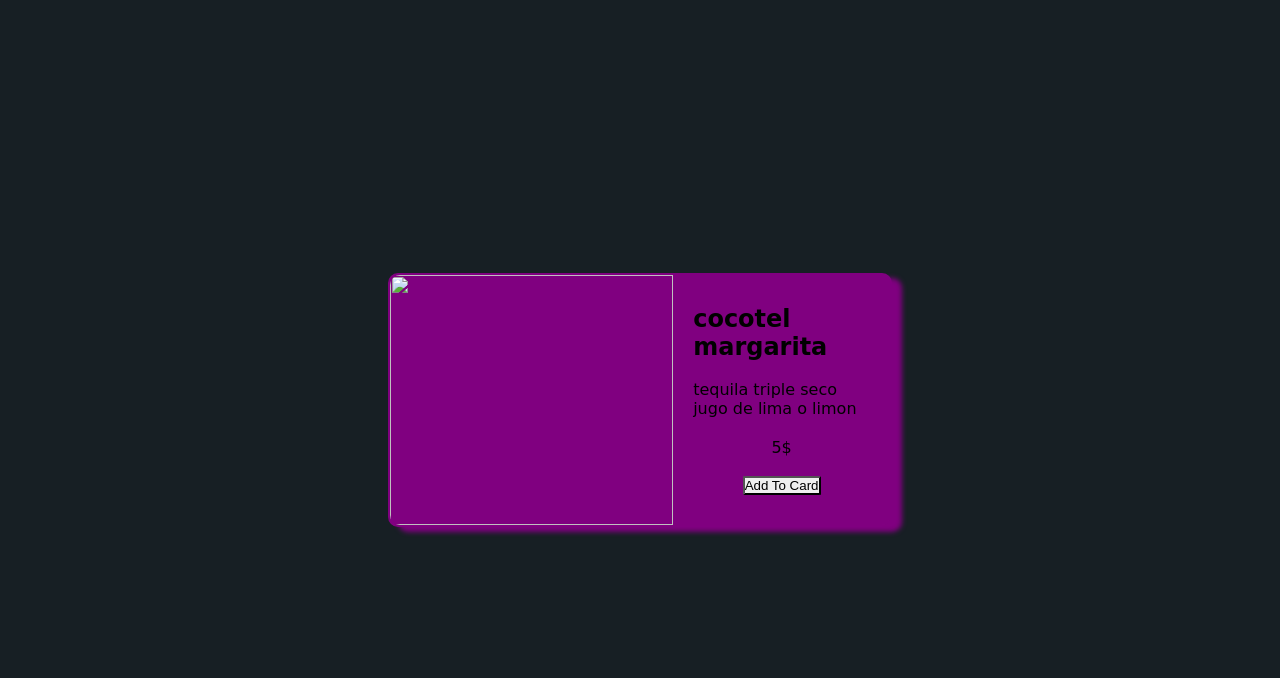
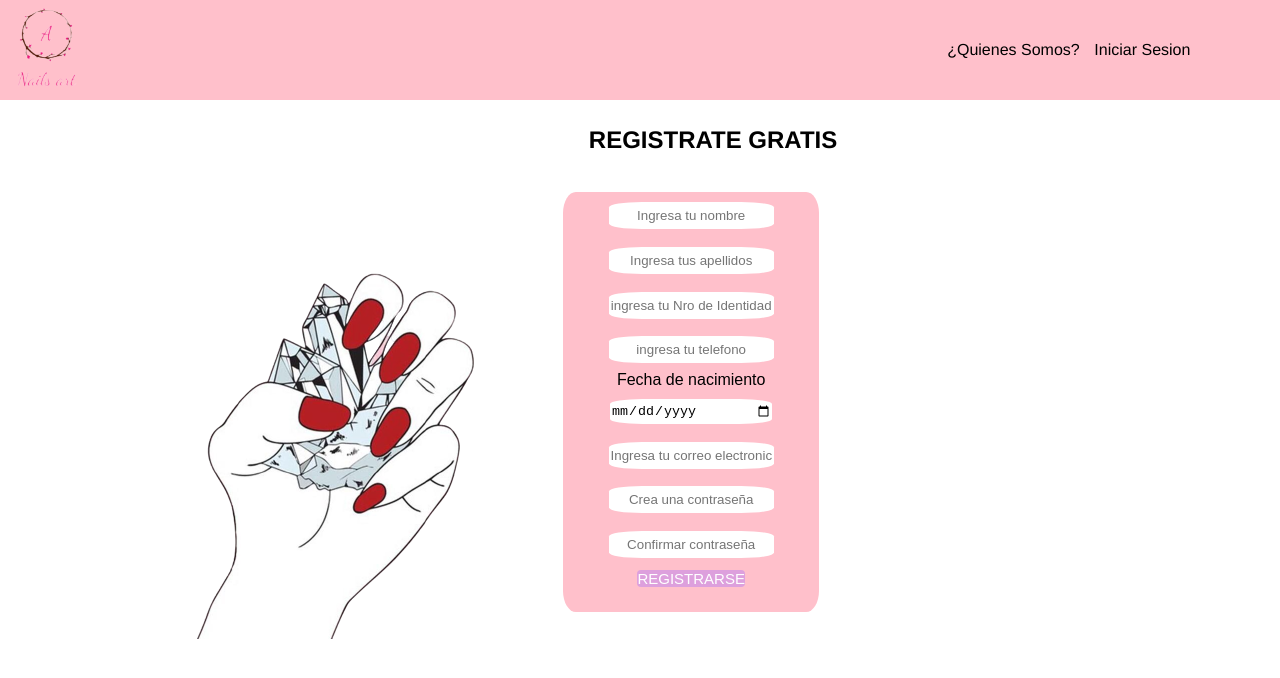
Before and after one commit to sergi-2003/NAIL-ART, a plain HTML site: page index.html in a window 1280 px wide. Drawn offline with Linux system fonts and the light colour scheme.

Commit message:
Add files via upload

```diff
--- /dev/null
+++ b/formulario.css
@@ -0,0 +1,93 @@
+body {
+    margin: auto;
+    background-image: url("img2.png");
+    background-repeat: no-repeat;
+    background-position: 16% ;
+}
+
+header {
+   display: flex;
+    background-color: pink;
+    height: 100px;
+    align-items: center;
+}
+
+.img1 {
+ width: 7%;
+
+}
+
+
+.formulario{
+    margin:auto;
+    background-color: pink;
+    text-align: center;
+    margin-left: 44%;
+    width: 20%;
+    height: 420px;
+    margin-top: 3%;
+    border-radius: 5%;
+
+}
+
+input{
+    margin: 2.9%;
+    margin-top: 4%;
+    border: none;
+    outline: 0px;
+    width: 63%;
+    height: 25px;
+    border-radius: 20%;
+
+}
+
+.inicio1{
+    margin: auto;
+    text-decoration: none;
+    color: black;
+    margin-right: 7%;
+    font-family: 'Franklin Gothic Medium', 'Arial Narrow', Arial, sans-serif;
+}
+
+.quien{
+    margin: auto;
+    text-decoration: none;
+    color: black;
+    margin-left: 67%;
+    font-family: 'Franklin Gothic Medium', 'Arial Narrow', Arial, sans-serif;
+
+}
+label{
+    font-family:Arial, Helvetica, sans-serif;
+
+}
+:placeholder-shown{
+text-align: center;
+}
+
+.buton1 {
+    margin: 2%;
+    text-decoration: none;
+    padding: 0px;
+    font-weight: 500;
+    font-size: 15px;
+    color: white;
+ background-color: plum;
+    border-radius: 4px;
+    border: 2px solid palevioletred;
+    border: none;
+    display: inline-flex;
+    cursor:grabbing;
+    transition: 2s ease all;
+}
+
+.buton1:hover{
+    background-color:black;
+}
+
+h2 {
+    margin: auto;
+    margin-top: 2%;
+    margin-left: 46%;
+    font-family: 'Franklin Gothic Medium', 'Arial Narrow', Arial, sans-serif;
+}
--- a/index.html
+++ b/index.html
@@ -1,23 +1,47 @@
 <!DOCTYPE html>
 <html lang="en">
 <head>
-  <meta charset="UTF-8">
-  <meta http-equiv="X-UA-Compatible" content="IE=edge">
-  <meta name="viewport" content="width=device-width, initial-scale=1.0">
-  <link rel="stylesheet" href="style.css">
-  <title>Document</title>
+    <meta charset="UTF-8">
+    <meta http-equiv="X-UA-Compatible" content="IE=edge">
+    <meta name="viewport" content="width=device-width, initial-scale=1.0">
+    <link rel="stylesheet" href="formulario.css">
+    <title>Registrate</title>
 </head>
 <body>
-  <div class="card">
-    <img class="image" src="./Assets/Images/Coctel.jpg">
 
-    <div class="img-card"></div>
-    <div class="main-card">
-      <h2>cocotel margarita</h2>
-      <p>tequila triple seco jugo de lima o limon</p>
-      <p>5$</p>
-      <button class="boton">Add To Card</button>
-    </div>
-  </div>
+
+
+    <header>
+      <img class="img1" src="./img1.png">
+      <a class="quien" href="#">¿Quienes Somos?</a>
+      <a class="inicio1" href="#">Iniciar Sesion</a>
+
+    </header>
+
+    <h2>REGISTRATE GRATIS</h2>
+
+<div class="formulario">
+
+<input type="text" placeholder="Ingresa tu nombre"> <br>
+<input type="text" placeholder="Ingresa tus apellidos"> <br>
+<input type="text" placeholder="ingresa tu Nro de Identidad"><br>
+<input type="text" placeholder="ingresa tu telefono"><br>
+<label for="nacimiento">Fecha de nacimiento</label><br>
+<input type="date"><br>
+<input type="email" placeholder="Ingresa tu correo electronico"><br>
+<input type="password" placeholder="Crea una contraseña"><br>
+<input type="password" placeholder="Confirmar contraseña"><br>
+
+<button class="buton1"><span>REGISTRARSE</span></button>
+
+
+
+
+</div>
+
+
+
+
+
 </body>
 </html>
```
Also changed, not shown: img1.png (added), img2.png (added).
